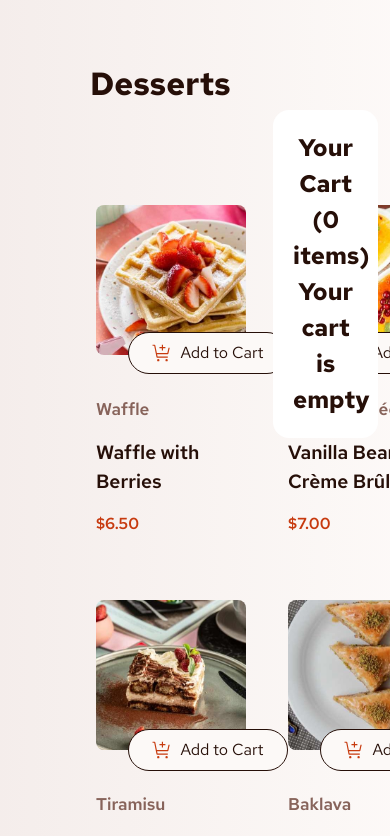
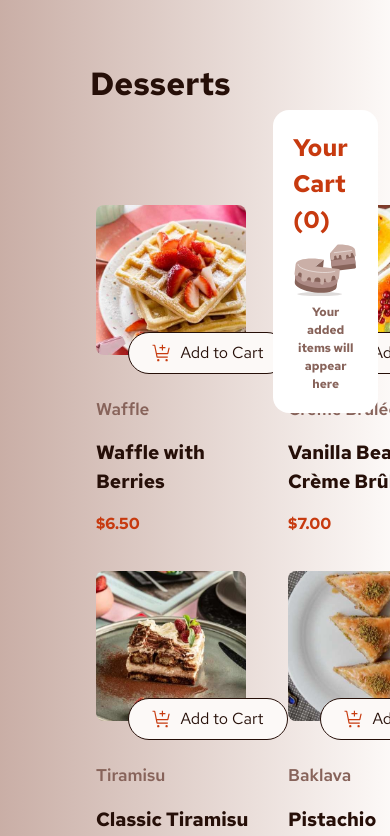
Before and after one commit to CHEGEBB/Svelte-Frontend-Challenges, a SvelteKit app in the folder product-list-with-cart-main/: page / in a window 390 px wide. Shown: the top 836 px of the page. Built offline with nearby package versions, Linux system fonts and the light colour scheme.

Commit message:
Refactor product list and cart layout: Update card button styles, add responsive behavior, and implement cart functionality

```diff
--- a/product-list-with-cart-main/src/routes/+page.svelte
+++ b/product-list-with-cart-main/src/routes/+page.svelte
@@ -3,6 +3,8 @@
     import Cartcon from "../images/icon-add-to-cart.svg";
     import Minuscon from "../images/icon-decrement-quantity.svg";
     import Pluscon from "../images/icon-increment-quantity.svg";
+    import EmptyImage from "../images/illustration-empty-cart.svg";
+    import Carboncon from "../images/icon-carbon-neutral.svg";
 
     // Create a store for cart items
     // @ts-ignore
@@ -139,7 +141,7 @@
                             {/if}
                             <div class="card-content">
                                 <h2>{product.name}</h2>
-                                <p>{product.description}</p>
+                                <h3>{product.description}</h3>
                                 <p>${product.price.toFixed(2)}</p>
                             </div>
                         </div>
@@ -173,7 +175,7 @@
                             {/if}
                             <div class="card-content">
                                 <h2>{product.name}</h2>
-                                <p>{product.description}</p>
+                                <h3>{product.description}</h3>
                                 <p>${product.price.toFixed(2)}</p>
                             </div>
                         </div>
@@ -182,7 +184,7 @@
             </div>
 
             <div class="cart-container">
-                Your Cart ({totalQuantity} items)
+               <h2> Your Cart ({totalQuantity})</h2>
                 {#if $cartStore.length > 0}
                     <div class="cart-items">
                         {#each $cartStore as item}
@@ -194,9 +196,23 @@
                         <div class="cart-total">
                             Total: ${totalAmount.toFixed(2)}
                         </div>
+                        <div class="carbon">
+                            <div class="con">
+                                <img src={Carboncon} alt="carboncon"/>
+                            </div>
+                            <h4>This is a <strong>carbon-neutral</strong> delivery</h4>
+                        </div>
+                        <div class="confirm-button">
+                            <button>
+                               <p>Confirm Order</p>
+                            </button>
+                        </div>
                     </div>
                 {:else}
-                    <p>Your cart is empty</p>
+                <div class="image-cont ">
+                    <img src={EmptyImage} alt="empty"/>
+                </div>
+                    <p>Your added items will appear here</p>
                 {/if}
             </div>
         </div>
@@ -259,10 +275,10 @@
     .container {
         display: flex;
         flex-direction: column;
-        min-height: 100vh;
+        min-height: 260vh !important;
         max-width: 100vw;
         font-family: $font-Red-Hat;
-        background: linear-gradient(90deg, $Rose100, $Rose50);
+        background: linear-gradient(90deg, $Rose300, $Rose50);
         overflow-x: hidden;
         h1 {
             font-size: 2rem;
@@ -294,6 +310,10 @@
                 position: absolute;
                 top: 13%;
                 left: 70%;
+                h2{
+                    text-align: left;
+                    color: $Red;
+                }
             }
         }
         .cards-container {
@@ -305,7 +325,7 @@
             position: absolute;
             top: 20%;
             right: 30%;
-            gap: 2rem;
+            gap: 0.2rem;
             button {
                 display: flex;
                 align-items: center;
@@ -414,14 +434,14 @@
         h3{
             font-size: 1.2rem;
             color: $Rose900;
-            font-weight: 600;
+            font-weight: 700;
             margin-top: 1rem;
         }
         p{
             font-size: 1rem;
             color: $Red;
             margin-top: 1rem;
-            font-weight: 600;
+            font-weight: 700;
         }
     }
             .cards-row-1 {
@@ -787,6 +807,7 @@
     justify-content: space-between;
     margin: 0.5rem 0;
     font-size: 1rem;
+
 }
 
 .cart-total {
@@ -795,5 +816,54 @@
     border-top: 1px solid $Rose300;
     font-weight: bold;
 }
+.carbon{
+    background-color: $Rose100;
+    width: 95%;
+    height: 40px;
+    justify-content: center;
+    align-items: center;
+    margin: 0 auto;
+    display: flex;
+    flex-direction: row;
+    gap: 5px;
+    border-radius: 8px;
+    h4{
+        font-size: 12px;
+        font-weight: 500;
+
+    }
+
+}
+.confirm-button{
+    margin: 0 auto;
+        justify-content: center;
+        align-items: center;
+        margin-left: 20px;
+        margin-top: 10px;
+    button{
+        background-color: $Red;
+        width: 290px;
+        padding: 10px;
+        border-radius: 18px;
+        p{
+            color: $Rose50;
+        }
+
+    }
+}
+
+.image-cont{
+    margin: 0 auto;
+    justify-content: center;
+    align-items: center;
+    img{
+        margin: 0 auto;
+
+    }
+}
+p{
+        font-size: 12px;
+        color:$Rose500;
+    }
     }
 </style>
```
